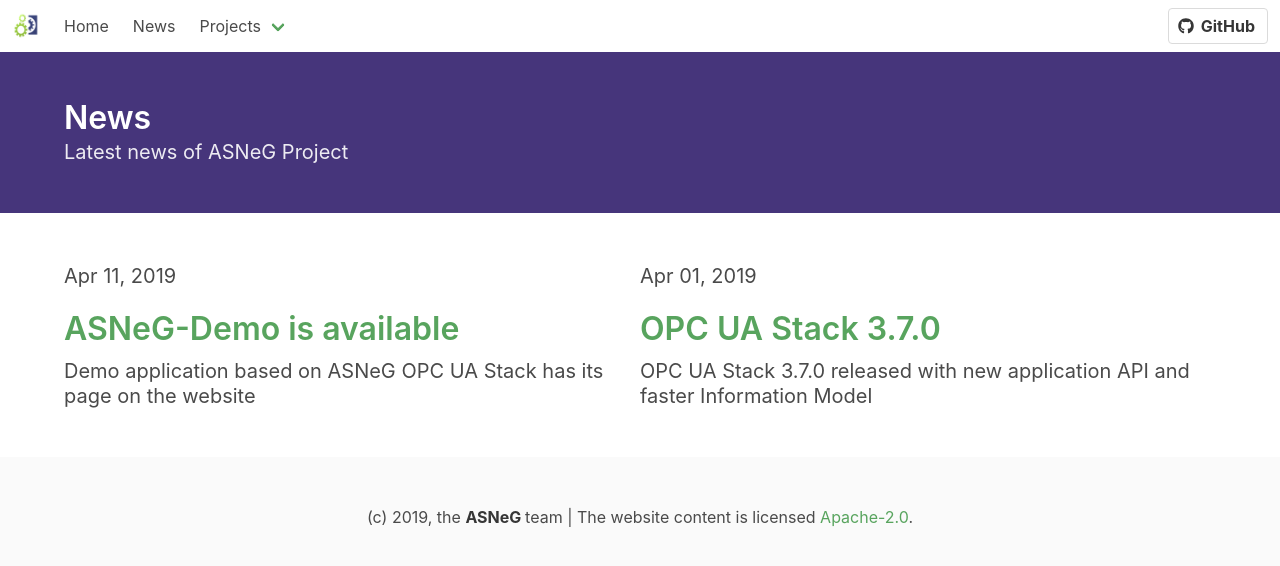
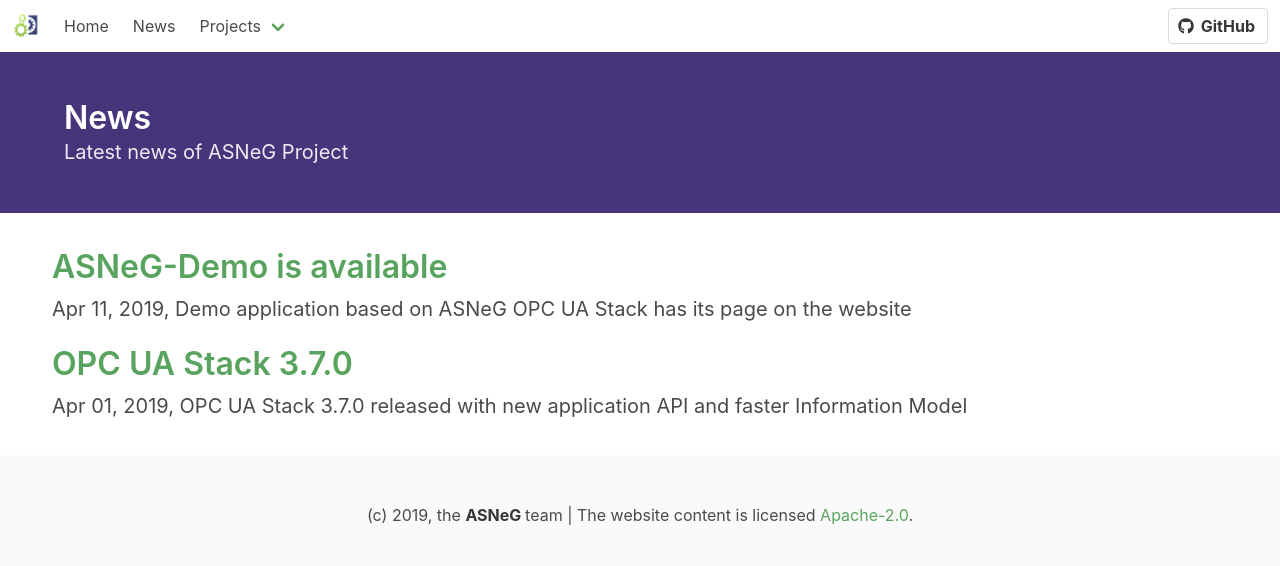
Before and after one commit to ASNeG/ASNeG.github.io, a Jekyll site: the page built from news.md, in a window 1280 px wide. Shown: the top 566 px of the page. Built offline with Jekyll 4.4.1, drawn with Linux system fonts in a browser that asks for light colours; nearby versions of some CDN libraries.

Commit message:
elaborate news page

```diff
--- a/_layouts/home_page.html
+++ b/_layouts/home_page.html
@@ -49,7 +49,7 @@
                 <p>
                   {% for project in site.data.projects %}
                   <article>
-                     <a href="{{ project.url }}"> {{ project.name }} </a> | {{ project.description }}
+                     <a href="{{ project.url }}"> {{ project.name }} </a> | {{ project.description | markdownify | strip_html }}
                   </article>
                   {% endfor %}
                 </p>
--- a/news.md
+++ b/news.md
@@ -4,14 +4,14 @@
 layout: news_page
 ---
 
-<div class="tile">
+<div class="tile is-ancestor is-vertical">
 {% for post in site.posts %}
   <article class="tile is-child">
-    <p> {{ post.date | date: "%b %d, %Y" }} </p>
+
     <p class="title">
       <a href="{{ post.url }}">{{ post.title }}</a>
     </p>
-    <p class="subtitle"> {{ post.description }} </p>
+    <p class="subtitle">   {{ post.date | date: "%b %d, %Y" }}, {{ post.description }} </p>
   </article>
 {% endfor %}
 </div>
```
